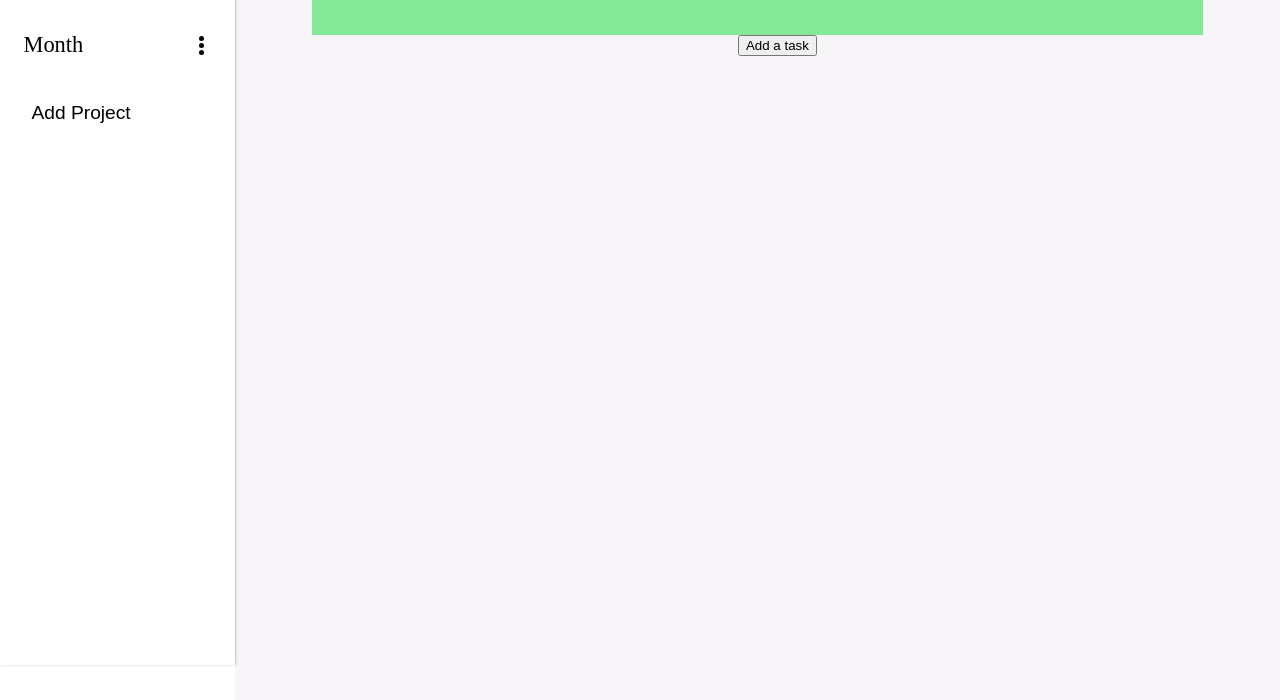
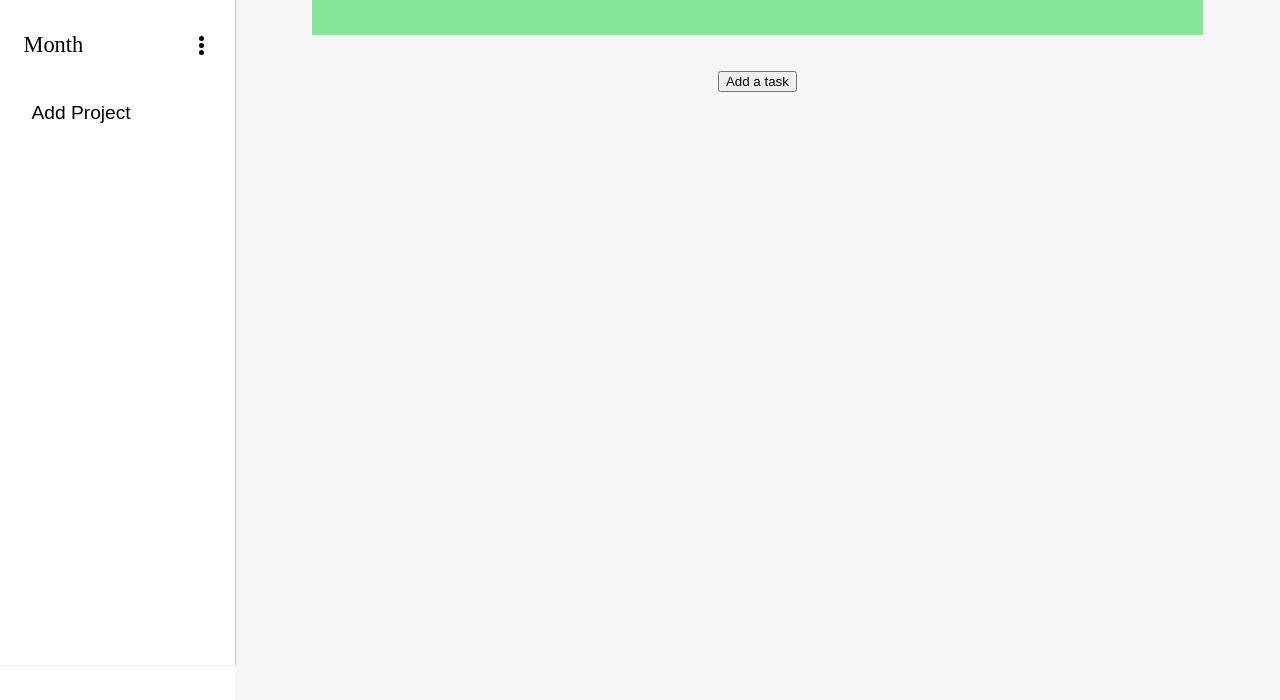
Before and after one commit to cblin321/todo, a website built with webpack: page dist/index.html in a window 1280 px wide. Shown: the part 227-927 px from the top of the page. Built offline with nearby package versions, Linux system fonts and the light colour scheme.

Commit message:
styling main content

```diff
--- a/src/styles.css
+++ b/src/styles.css
@@ -31,7 +31,7 @@
 
 .project-heading {
     padding: 20px;
-    margin: auto;
+    /* margin: auto; */
     background-color: var(--accent);
     width: 90%;
     height: 80px;
@@ -44,6 +44,29 @@
     border-radius: 4px;
     background-color: var(--font);
     transition: .4s;
+}
+
+nav > ul {
+    margin: 0;
+}
+
+#content > ul {
+    display: flex;
+    justify-content: center;
+    padding: 20px;
+    width: 90%;
+}
+
+.task-list {
+    width: 100%;
+}
+
+form > input[type="text"] {
+
+}
+
+form {
+    width: 90
 }
 
 .burger-bar:nth-of-type(1).active {
@@ -84,10 +107,6 @@
     width: 20px;
 }
 
-ul {
-    margin: 0;
-}
-
 .text-menu {
     position: relative;
 }
@@ -100,6 +119,11 @@ ul {
     margin-left: calc(min(30px, 5%) + 16%);
     height: calc(100% - 65px);
     transition: .4s;
+    display: flex;
+    flex-direction: column;
+    /* justify-content: center;
+     */
+     align-items: center;
 }
 
 .hamburger {
```
